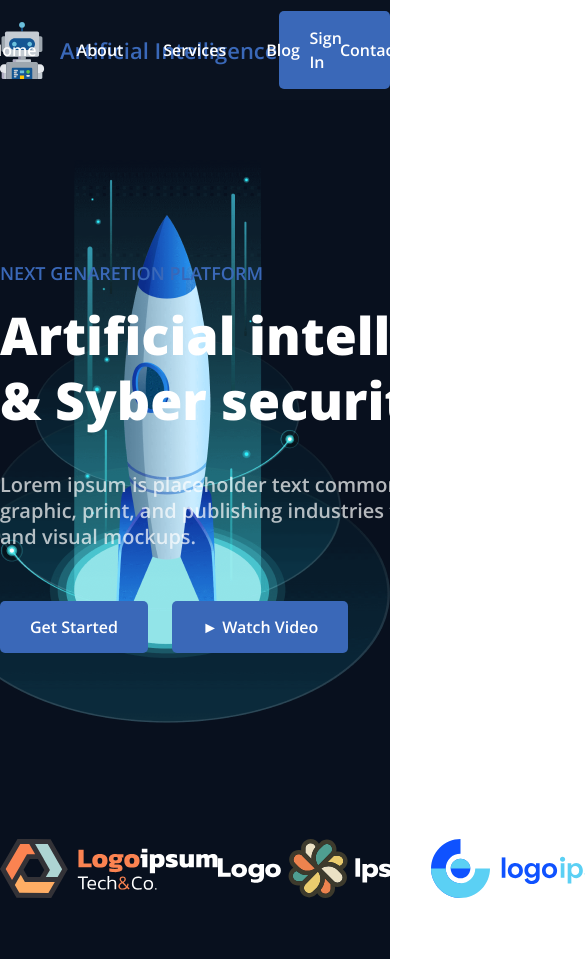
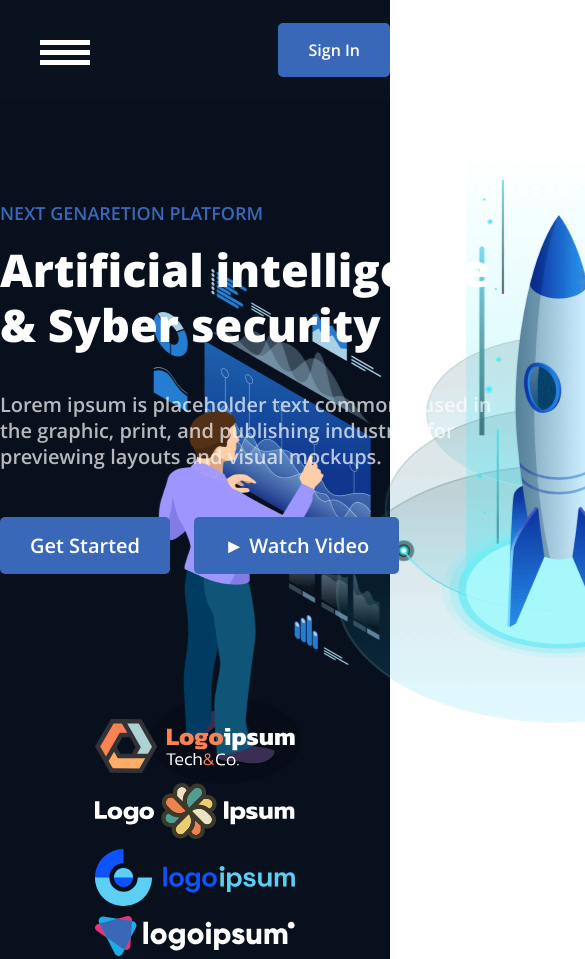
Before and after one commit to Dmitriy-hello-world/Artificial_Intelligence_site, a website: page src/index.html in a window 390 px wide. Shown: the top 959 px of the page, 585 px wide, since content can reach past the window. Drawn offline with nearby package versions, Linux system fonts and the light colour scheme; files that its build step writes are made by us from their sources; files whose address does not match are found by name.

Commit message:
some adaptive promo section

```diff
--- a/src/index.html
+++ b/src/index.html
@@ -72,6 +72,12 @@
                 <a href="#" class="button">Sign In</a>
             </div>
 
+            <div class="burger">
+                <span></span>
+                <span></span>
+                <span></span>
+            </div>
+
         </div>
     </header>
 
@@ -85,8 +91,8 @@
                     publishing
                     industries for previewing layouts and visual mockups.</div>
                 <div class="promo__btns">
-                    <a href="#" class="button promo__start-btn">Get Started</a>
-                    <a href="#" class="button promo__video-btn"><span>&#9658; </span>Watch Video</a>
+                    <a href="#" class="button button_fz20 promo__start-btn">Get Started</a>
+                    <a href="#" class="button button_fz20 promo__video-btn"><span>&#9658; </span>Watch Video</a>
                 </div>
             </div>
 
--- /dev/null
+++ b/src/sass/blocks/_burger.scss
@@ -0,0 +1,19 @@
+.burger {
+    position: absolute;
+    display: none;
+    flex-direction: column;
+    top: 40px;
+    left: 40px;
+    cursor: pointer;
+
+    span {
+        height: 5px;
+        width: 50px;
+        background: #fff;
+        margin-top: 5px;
+
+        &:nth-child(1) {
+            margin-top: 0;
+        }
+    }
+}
--- a/src/sass/blocks/_button.scss
+++ b/src/sass/blocks/_button.scss
@@ -11,4 +11,9 @@
         color: #fff;
         background: #1E3CB8;
     }
+
+    &_fz20 {
+        font-size: 20px;
+        line-height: 20px;
+    }
 }
--- /dev/null
+++ b/src/sass/blocks/_media.scss
@@ -0,0 +1,99 @@
+@media(max-width: 1199px) {
+    .container {
+        max-width: 952px;
+    }
+
+    .logo {
+        width: 260px;
+
+        &__text {
+            font-size: 20px;
+        }
+    }
+
+    .promo {
+        &__logos {
+            img {
+                width: 175px;
+            }
+        }
+    }
+}
+
+@media(max-width: 991px) {
+    .container {
+        max-width: 728px;
+    }
+
+    .logo {
+        width: 45px;
+
+        &__text {
+            display: none;
+        }
+    }
+
+    .promo {
+        &__img {
+            transform: translateX(33%);
+        }
+
+        &__logos {
+            margin-top: 150px;
+
+            img {
+                width: 150px;
+            }
+        }
+    }
+}
+
+@media(max-width: 767px) {
+    .container {
+        max-width: 528px;
+    }
+
+    .burger {
+        display: flex;
+    }
+
+    .logo {
+        display: none;
+    }
+
+    nav {
+        display: none;
+    }
+
+    .header {
+        justify-content: flex-end;
+    }
+
+    .promo {
+        &__main {
+            width: 528px;
+            margin-top: 50px;
+        }
+
+        &__header {
+            font-size: 45px;
+            line-height: 55px;
+        }
+
+        &__logos {
+            flex-wrap: wrap;
+            justify-content: space-around;
+
+            img {
+                width: 200px;
+                margin-top: 10px;
+            }
+        }
+
+        &__img {
+            transform: translateX(62%);
+        }
+    }
+}
+
+@media(max-width: 575px) {}
--- a/src/sass/style.scss
+++ b/src/sass/style.scss
@@ -16,3 +16,8 @@
 @import './blocks/promo';
 @import './blocks/header';
 @import './blocks/button';
+@import './blocks/burger';
+
+
+
+@import './blocks/media';
```
Also changed, not shown: dist/css/style.min.css, dist/index.html.
